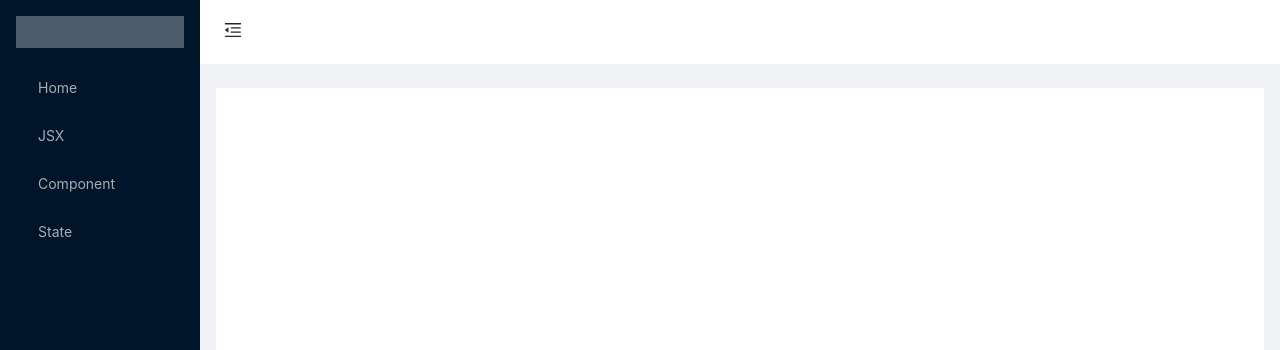
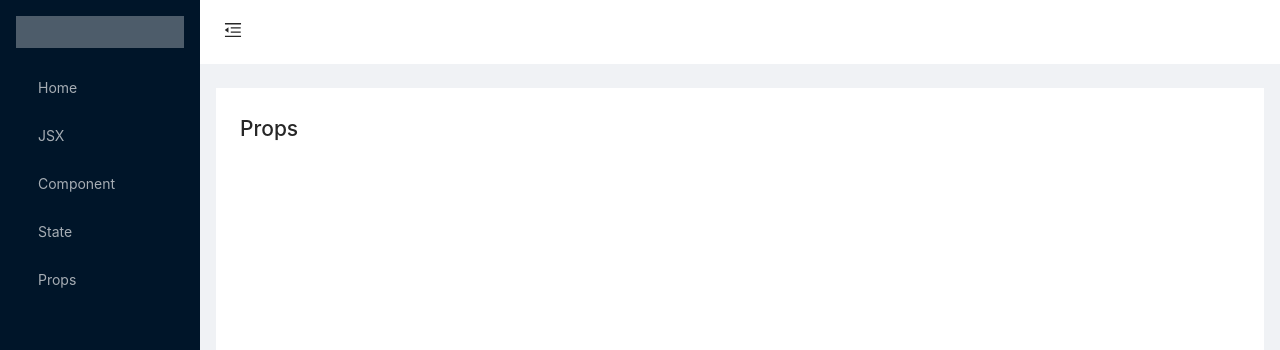
Before and after one commit to StevieTaylor/react-studying, a React (Create React App) app: page /props in a window 1280 px wide. Shown: the top 350 px of the page. Built offline with nearby package versions, Linux system fonts and the light colour scheme.

Commit message:
[feat] Props

```diff
--- /dev/null
+++ b/src/pages/Props/index.tsx
@@ -0,0 +1,19 @@
+/*
+ * @Author: Stevie
+ * @Date: 2021-03-27 20:56:55
+ * @LastEditTime: 2021-03-27 21:07:55
+ * @LastEditors: Stevie
+ * @Description:
+ * @FilePath: /react-learning-demo/src/pages/Props/index.tsx
+ */
+import React from "react"
+
+class Props extends React.Component {
+  render() {
+    return (
+      <h2>Props</h2>
+    )
+  }
+}
+
+export default Props;
--- a/src/router/config.ts
+++ b/src/router/config.ts
@@ -1,8 +1,17 @@
+/*
+ * @Author: Stevie
+ * @Date: 2021-03-27 14:49:21
+ * @LastEditTime: 2021-03-27 21:00:27
+ * @LastEditors: Stevie
+ * @Description:
+ * @FilePath: /react-learning-demo/src/router/config.ts
+ */
 import { RouteComponentProps } from "react-router-dom";
 import Home from '../pages/home';
 import JSX from '../pages/JSX';
 import Components from '../pages/components';
 import State from '../pages/State';
+import Props from '../pages/Props'
 
 export interface IRouterProps {
     path: string;
@@ -41,5 +50,12 @@ export const ROUTES: IRouterProps[] = [
         component: State,
         icon: 'zhinan',
         name: 'State'
+    },
+    {
+        path: '/props',
+        exact: true,
+        component: Props,
+        icon: 'xiaoxi',
+        name: 'Props'
     }
 ]
```
